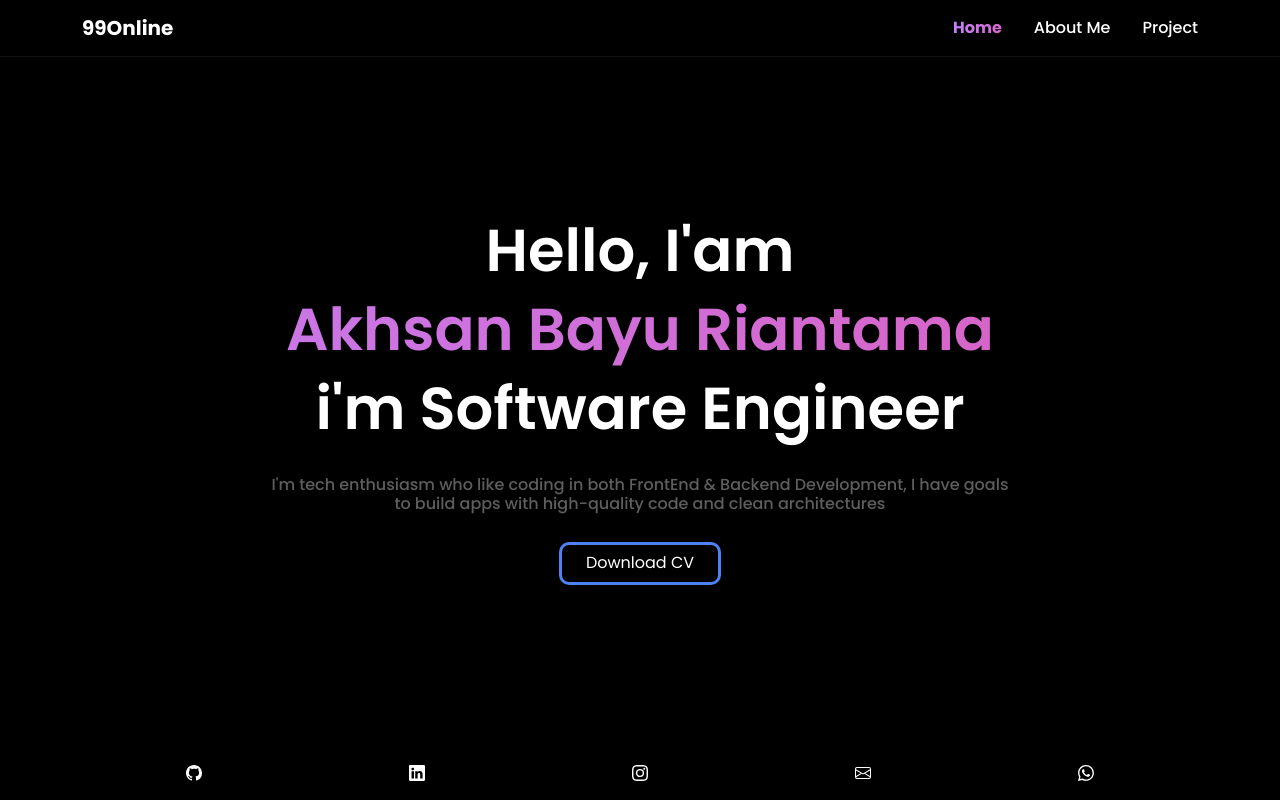
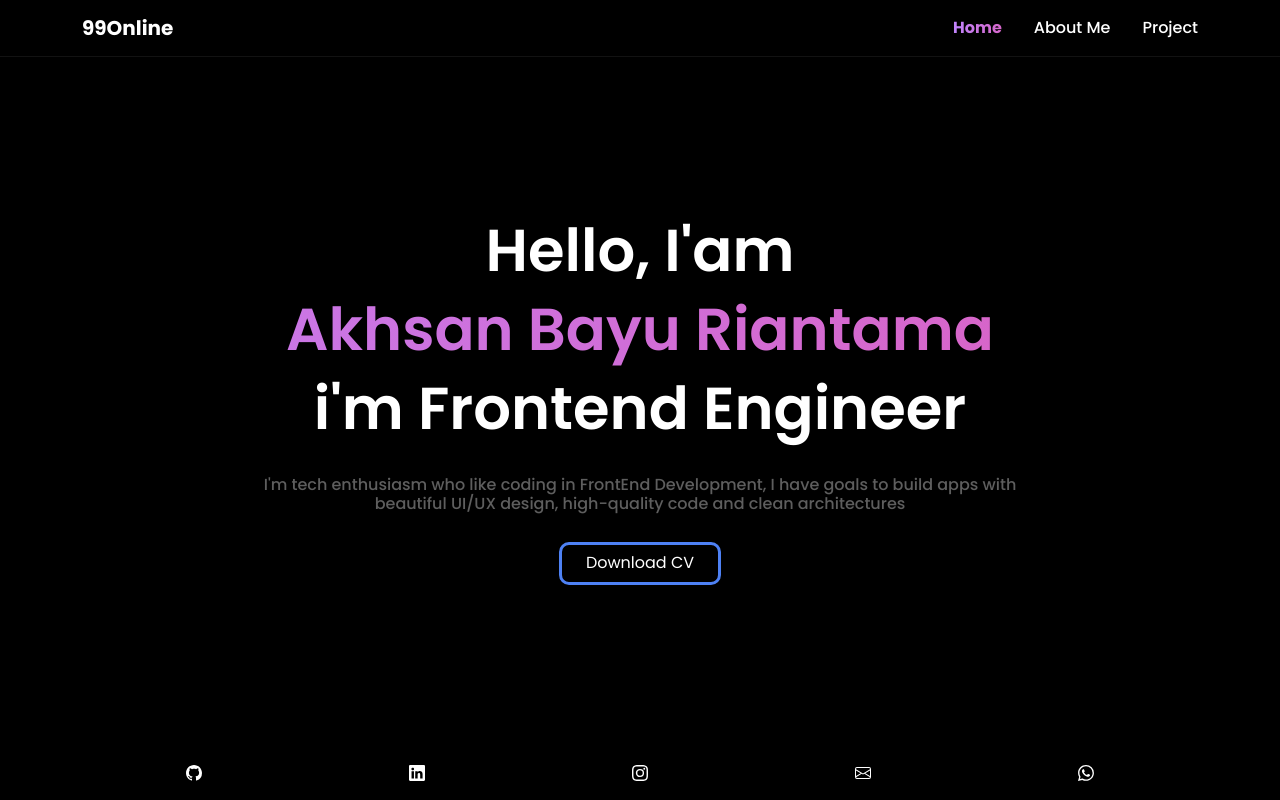
Before and after one commit to akhsanby/personal-web, a Next.js app: page / in a window 1280 px wide. Built offline with nearby package versions, Linux system fonts and the light colour scheme.

Commit message:
change tag line

```diff
--- a/pages/about.jsx
+++ b/pages/about.jsx
@@ -43,7 +43,7 @@ export default function About() {
             <Col md={12} style={{ textAlign: "justify", paddingLeft: "24px", paddingRight: "24px" }}>
               <p className="card-text text-white">Hello, my name is Akhsan Bayu Riantama, you can call me Akhsan. I live in Magelang, Central Java, Indonesia</p>
               <p className="card-text text-white">
-                I studied programming during college and further honed my skills by participating in several programming bootcamps, with a focus on both frontend and backend development, particularly in web programming. With over <span className="text-info">2 years of experience</span> in the IT industry, I am deeply passionate about crafting clean code and solving problems through programming. My career mission is to be <span className="text-info">Professional Software Engineer</span> who build apps with <span className="text-info">high-quality code and clean architectures</span>, ensuring my code is easily read & understandable for all developers in the world.
+                I had studied programming while in college, and decided to further develop my programming skills, joining many programming Frontend bootcamps. I have over 2 working years of working experience in IT Industries with tech stack Vue.JS, React.JS, & Laravel. I am deeply passionate about <span className="text-info">crafting clean code & slicing UI/ UX design</span> . My goal career is to build high quality code, clean architecture, & creating beautiful responsive UI/UX design for any application.
               </p>
             </Col>
           </Row>
--- a/pages/index.jsx
+++ b/pages/index.jsx
@@ -14,8 +14,8 @@ export default function Home() {
         <h1 className={styles.title}>
           <span>Hello, I'am</span>
           <span>Akhsan Bayu Riantama</span>
-          <span>i'm Software Engineer</span>
-          <span>I'm tech enthusiasm who like coding in both FrontEnd & Backend Development, I have goals to build apps with high-quality code and clean architectures</span>
+          <span>i'm Frontend Engineer</span>
+          <span>I'm tech enthusiasm who like coding in FrontEnd Development, I have goals to build apps with beautiful UI/UX design, high-quality code and clean architectures</span>
         </h1>
         <div className={styles.btn}>
           {/* <Link href="/contact">
```
